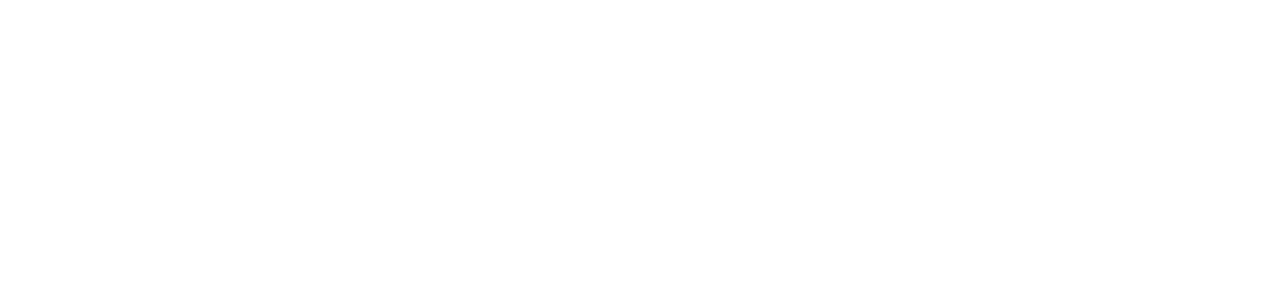
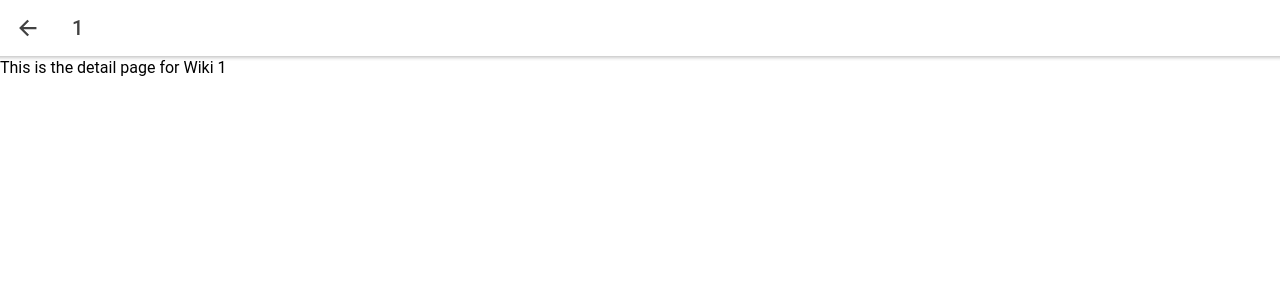
Before and after one commit to fluid-design-io/cs-160-final-project, a React (Create React App) app: page /wiki/1 in a window 1280 px wide. Shown: the top 300 px of the page. Built offline with nearby package versions, Linux system fonts and the light colour scheme.

Commit message:
🚀 Added Wiki Detail Page

```diff
--- a/src/components/Navigation.tsx
+++ b/src/components/Navigation.tsx
@@ -8,6 +8,7 @@
 import Rewards from "../pages/Rewards";
 import StoreDetail from "../pages/StoreDetail";
 import Wiki from "../pages/Wiki";
+import WikiDetail from "../pages/WikiDetail";
 
 function Navigation() {
   return (
@@ -16,6 +17,7 @@
       <Route exact path="/orders" component={Orders} />
       <Route exact path="/rewards" component={Rewards} />
       <Route exact path="/wiki" component={Wiki} />
+      <Route exact path="/wiki/:id" component={WikiDetail} />
       <Route exact path="/store/:id" component={StoreDetail} />
       <Route exact path="/checkout" component={Checkout} />
       <Route exact path="/account" component={AccountComponent} />
--- a/src/components/RedeemAddPoints.tsx
+++ b/src/components/RedeemAddPoints.tsx
@@ -30,6 +30,7 @@
             // TODO: Add form
             // TODO: Add invite section
         */}
+          <p>Add points section</p>
         </div>
       </IonContent>
     </IonPage>
--- a/src/pages/Rewards.tsx
+++ b/src/pages/Rewards.tsx
@@ -50,16 +50,17 @@
         </IonToolbar>
       </IonHeader>
       <IonContent fullscreen>
-        {/*
+        <div className="px-4">
+          {/*
           // !TODO: Add two components named RedeemComponent and MyRewardsComponent
           // !TODO: Then import these componets to replace the text below
         */}
-        {acitveSection === "redeem" ? (
-          <p>Redeem setion</p>
-        ) : (
-          <p>Rewards section</p>
-        )}
-        <div className="h-[200vh]" />
+          {acitveSection === "redeem" ? (
+            <p>Redeem setion - Replace me</p>
+          ) : (
+            <p>Rewards section - Replace me</p>
+          )}
+        </div>
         <IonFab
           vertical="bottom"
           horizontal="end"
--- a/src/pages/Wiki.tsx
+++ b/src/pages/Wiki.tsx
@@ -3,11 +3,14 @@
   IonButtons,
   IonContent,
   IonHeader,
+  IonImg,
+  IonItem,
+  IonLabel,
   IonPage,
+  IonThumbnail,
   IonTitle,
   IonToolbar,
 } from "@ionic/react";
-
 
 const Wiki: React.FC = () => {
   return (
@@ -26,11 +29,18 @@
             <IonTitle size="large">Wiki</IonTitle>
           </IonToolbar>
         </IonHeader>
-        <div className="px-4">
-          {/*
+        {/*
             // !TODO: Main content goes here
           */}
-        </div>
+        <IonItem routerLink={`/wiki/first`} button detail>
+          <IonThumbnail slot="start">
+            <IonImg src="https://picsum.photos/300/300" />
+          </IonThumbnail>
+          <IonLabel>
+            <h2>Wiki Title 1</h2>
+            <p>Lorem ipsum dolor sit amet, consectetur adipiscing elit.</p>
+          </IonLabel>
+        </IonItem>
       </IonContent>
     </IonPage>
   );
--- /dev/null
+++ b/src/pages/WikiDetail.tsx
@@ -0,0 +1,40 @@
+import {
+  IonPage,
+  IonHeader,
+  IonToolbar,
+  IonButtons,
+  IonBackButton,
+  IonTitle,
+  IonContent,
+} from "@ionic/react";
+
+function WikiDetail({
+  match: {
+    params = {
+      id: "",
+    },
+  },
+}) {
+  const id = params?.id || "";
+  return (
+    <IonPage>
+      <IonHeader>
+        <IonToolbar>
+          <IonButtons slot="start">
+            <IonBackButton defaultHref="home" />
+          </IonButtons>
+          <IonTitle>{id || "Error"}</IonTitle>
+        </IonToolbar>
+      </IonHeader>
+      <IonContent fullscreen>
+        <IonHeader collapse="condense">
+          <IonToolbar>
+            <IonTitle size="large">{id || "Error"}</IonTitle>
+          </IonToolbar>
+        </IonHeader>
+        <p>This is the detail page for Wiki {id}</p>
+      </IonContent>
+    </IonPage>
+  );
+}
+export default WikiDetail;
```
